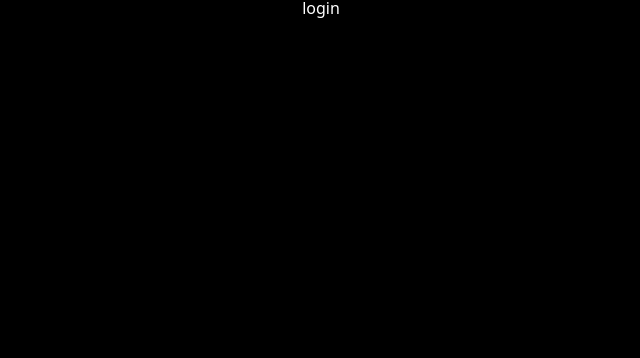
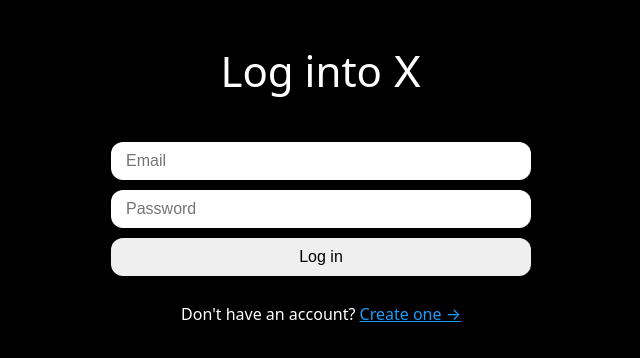
Before and after one commit to j-kyung99/nwitter-reloaded, a React (Vite) app: page /login in a window 1280 px wide. Shown: the top 358 px of the page, without its empty margins (319-959 px from the left). Built offline with nearby package versions, Linux system fonts and the light colour scheme.

Commit message:
#2.4 Log In

```diff
--- /dev/null
+++ b/src/components/auth-components.ts
@@ -0,0 +1,49 @@
+import styled from "styled-components";
+
+export const Wrapper = styled.div`
+  height: 100%;
+  display: flex;
+  flex-direction: column;
+  align-items: center;
+  width: 420px;
+  padding: 50px 0px;
+`;
+
+export const Title = styled.h1`
+  font-size: 42px;
+`;
+
+export const Form = styled.form`
+  margin-top: 50px;
+  margin-bottom: 10px;
+  display: flex;
+  flex-direction: column;
+  gap: 10px;
+  width: 100%;
+`;
+
+export const Input = styled.input`
+  padding: 10px 15px;
+  border-radius: 12px;
+  border: none;
+  width: 100%;
+  font-size: 16px;
+  &[type="submit"] {
+    cursor: pointer;
+    &:hover {
+      opacity: 0.8;
+    }
+  }
+`;
+
+export const Error = styled.span`
+  font-weight: 600;
+  color: tomato;
+`;
+
+export const Switcher = styled.span`
+  margin-top: 20px;
+  a {
+    color: #1d9bf8;
+  }
+`;
--- a/src/components/layout.tsx
+++ b/src/components/layout.tsx
@@ -3,7 +3,6 @@
 export default function Layout() {
   return (
     <>
-      <h2>layout</h2>
       <Outlet />
     </>
   );
--- a/src/routes/create-account.tsx
+++ b/src/routes/create-account.tsx
@@ -1,48 +1,16 @@
 import { createUserWithEmailAndPassword, updateProfile } from "firebase/auth";
 import React, { useState } from "react";
-import styled from "styled-components";
 import { auth } from "../firebase";
-import { useNavigate } from "react-router-dom";
-
-const Wrapper = styled.div`
-  height: 100%;
-  display: flex;
-  flex-direction: column;
-  align-items: center;
-  width: 420px;
-  padding: 50px 0px;
-`;
-
-const Title = styled.h1`
-  font-size: 42px;
-`;
-
-const Form = styled.form`
-  margin-top: 50px;
-  display: flex;
-  flex-direction: column;
-  gap: 10px;
-  width: 100%;
-`;
-
-const Input = styled.input`
-  padding: 10px 15px;
-  border-radius: 12px;
-  border: none;
-  width: 100%;
-  font-size: 16px;
-  &[type="submit"] {
-    cursor: pointer;
-    &:hover {
-      opacity: 0.8;
-    }
-  }
-`;
-
-const Error = styled.span`
-  font-weight: 600;
-  color: tomato;
-`;
+import { Link, useNavigate } from "react-router-dom";
+import { FirebaseError } from "firebase/app";
+import {
+  Error,
+  Form,
+  Input,
+  Switcher,
+  Title,
+  Wrapper,
+} from "../components/auth-components";
 
 export default function CreateAccount() {
   const navigate = useNavigate();
@@ -65,6 +33,7 @@
   };
   const onSubmit = async (e: React.FormEvent<HTMLFormElement>) => {
     e.preventDefault();
+    setError("");
     if (isLoading || name === "" || email === "" || password === "") return;
     try {
       setLoading(true);
@@ -83,6 +52,9 @@
       navigate("/");
     } catch (e) {
       // setError
+      if (e instanceof FirebaseError) {
+        setError(e.message);
+      }
     } finally {
       setLoading(false);
     }
@@ -122,6 +94,9 @@
         />
       </Form>
       {error !== "" ? <Error>{error}</Error> : null}
+      <Switcher>
+        Already have an account? <Link to="/login">Log in &rarr;</Link>
+      </Switcher>
     </Wrapper>
   );
 }
--- a/src/routes/login.tsx
+++ b/src/routes/login.tsx
@@ -1,3 +1,78 @@
-export default function Login() {
-  return <h1>login</h1>;
+import React, { useState } from "react";
+import { Link, useNavigate } from "react-router-dom";
+import { FirebaseError } from "firebase/app";
+import { signInWithEmailAndPassword } from "firebase/auth";
+import { auth } from "../firebase";
+import {
+  Error,
+  Form,
+  Input,
+  Switcher,
+  Title,
+  Wrapper,
+} from "../components/auth-components";
+
+export default function CreateAccount() {
+  const navigate = useNavigate();
+  const [isLoading, setLoading] = useState(false);
+  const [email, setEmail] = useState("");
+  const [password, setPassword] = useState("");
+  const [error, setError] = useState("");
+  const onChange = (e: React.ChangeEvent<HTMLInputElement>) => {
+    const {
+      target: { name, value },
+    } = e;
+    if (name === "email") {
+      setEmail(value);
+    } else if (name === "password") {
+      setPassword(value);
+    }
+  };
+  const onSubmit = async (e: React.FormEvent<HTMLFormElement>) => {
+    e.preventDefault();
+    setError("");
+    if (isLoading || email === "" || password === "") return;
+    try {
+      setLoading(true);
+      await signInWithEmailAndPassword(auth, email, password);
+      navigate("/");
+    } catch (e) {
+      // setError
+      if (e instanceof FirebaseError) {
+        setError(e.message);
+      }
+    } finally {
+      setLoading(false);
+    }
+    console.log(email, password);
+  };
+  return (
+    <Wrapper>
+      <Title>Log into Ⅹ</Title>
+      <Form onSubmit={onSubmit}>
+        <Input
+          onChange={onChange}
+          name="email"
+          value={email}
+          placeholder="Email"
+          type="email"
+          required
+        />
+        <Input
+          onChange={onChange}
+          name="password"
+          value={password}
+          placeholder="Password"
+          type="password"
+          required
+        />
+        <Input type="submit" value={isLoading ? "Loading..." : "Log in"} />
+      </Form>
+      {error !== "" ? <Error>{error}</Error> : null}
+      <Switcher>
+        Don't have an account?{" "}
+        <Link to="/create-account">Create one &rarr;</Link>
+      </Switcher>
+    </Wrapper>
+  );
 }
```
